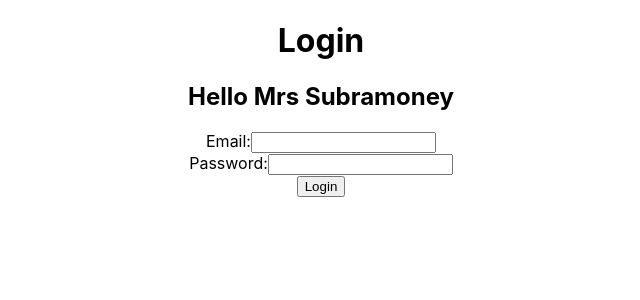
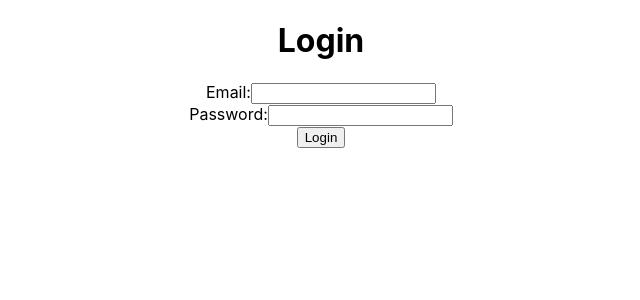
Before and after one commit to CDS2210/login-app, a React (Create React App) app in the folder client/: page / in a window 1280 px wide. Shown: the top 300 px of the page, without its empty margins (319-959 px from the left). Built offline with nearby package versions, Linux system fonts and the light colour scheme.

Commit message:
Update App.js

```diff
--- a/client/src/App.js
+++ b/client/src/App.js
@@ -30,7 +30,6 @@ function App() {
     <main className="App">
       <header>
         <h1>Login</h1>
-        <h2>Hello Mrs Subramoney</h2>
       </header>
       <section>
         <form onSubmit={handleLogin}>
```
